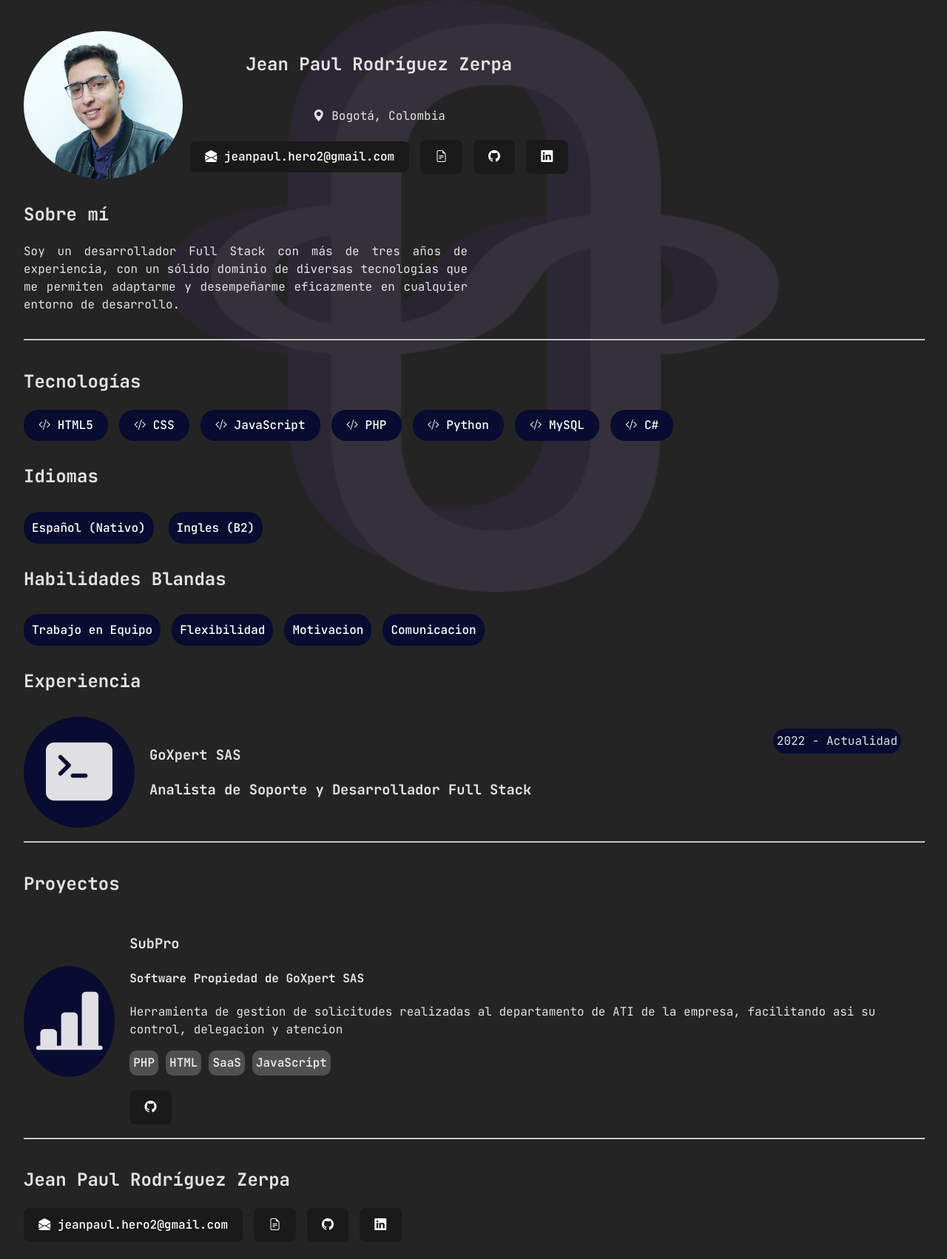
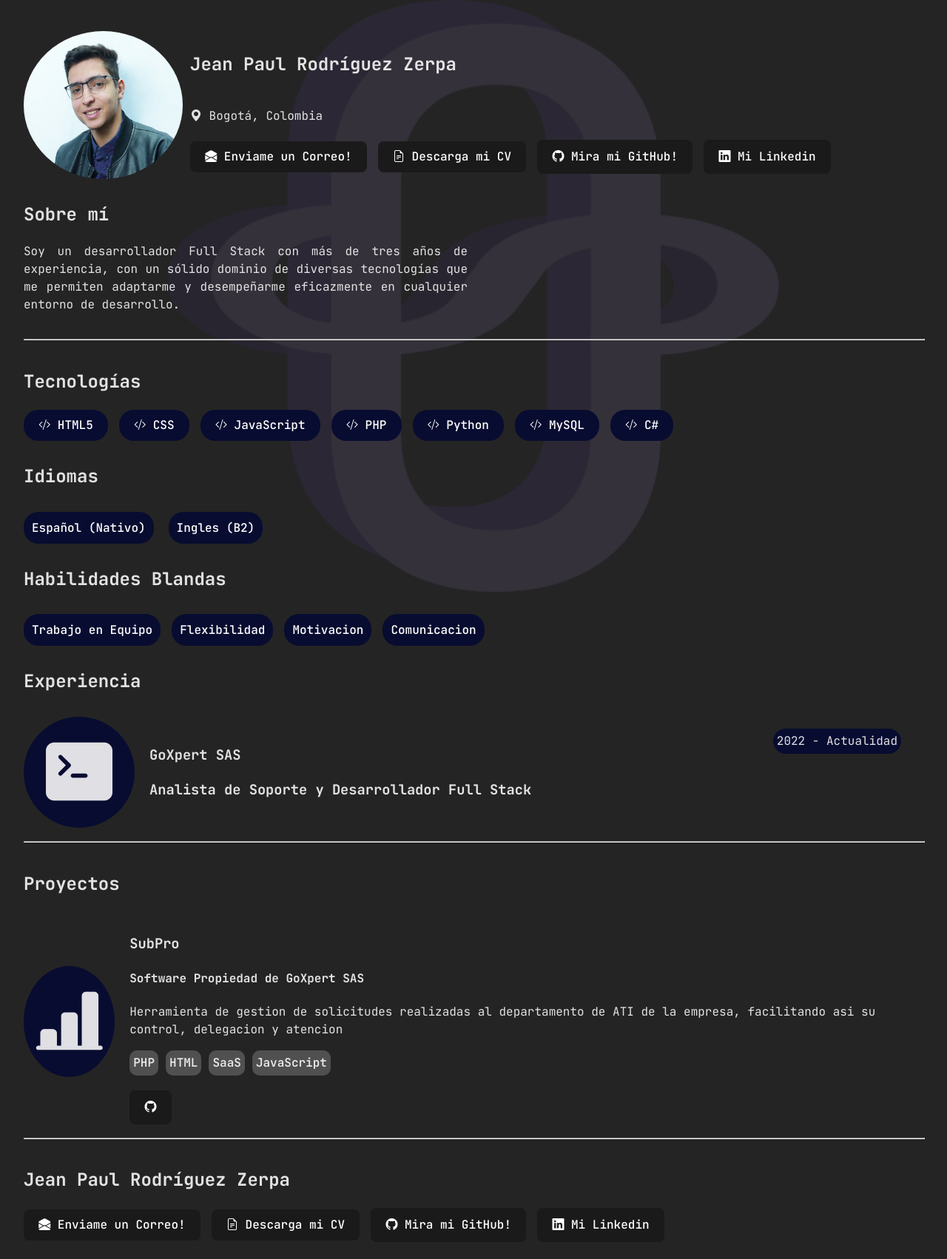
Before and after one commit to OctoverianSpark/octospark.github.io, a React (Vite) app: page / in a window 1280 px wide. Shown: the top 1702 px of the page at 74% size. Built offline with nearby package versions, Linux system fonts and the light colour scheme; a web font is replaced by a local one.

Commit message:
Cambios finales de la base

```diff
--- a/src/App.jsx
+++ b/src/App.jsx
@@ -34,6 +34,16 @@ function App() {
   };
 
 
+  const handleDownload = () => {
+    const url = "/cv.pdf";
+    const link = document.createElement("a");
+    link.href = url;
+    link.download = "cv.pdf"; // Nombre del archivo al descargar
+    document.body.appendChild(link);
+    link.click();
+    document.body.removeChild(link);
+  };
+
 
   return (
     <div className='portfolio-body' ref={sectionRef}>
@@ -44,10 +54,10 @@ function App() {
           <h2>Jean Paul Rodr&iacute;guez Zerpa</h2>
           <span><i className='bi bi-geo-alt-fill'></i> Bogot&aacute;, Colombia</span>
           <div className="container-btns">
-            <button onClick={handleCopy}><i className='bi bi-envelope-open-fill'></i> jeanpaul.hero2@gmail.com</button>
-            <a ><i className='bi bi-file-earmark-text'></i></a>
-            <a href='https://github.com/OctoverianSpark' onClick={e => handleLink(e)}><i className='bi bi-github'></i></a>
-            <a href='https://www.linkedin.com/in/jean-paul-rodriguez-zerpa-6b3270258' onClick={e => handleLink(e)}><i className='bi bi-linkedin'></i></a>
+            <button onClick={handleCopy}><i className='bi bi-envelope-open-fill'></i> <span>Enviame un Correo!</span></button>
+            <button onClick={handleDownload} ><i className='bi bi-file-earmark-text'></i> <span>Descarga mi CV</span></button>
+            <a href='https://github.com/OctoverianSpark' onClick={e => handleLink(e)}><i className='bi bi-github'></i> <span>Mira mi GitHub!</span></a>
+            <a href='https://www.linkedin.com/in/jean-paul-rodriguez-zerpa-6b3270258' onClick={e => handleLink(e)}><i className='bi bi-linkedin'></i> <span>Mi Linkedin</span></a>
           </div>
         </div>
 
@@ -140,15 +150,15 @@ function App() {
 
       </div>
       <hr />
-      <div className="foot">
-        <h2>Jean Paul Rodr&iacute;guez Zerpa</h2>
-        <div className="container-btns">
-          <a href='mailto:jeanpaul.hero2@gmail.com' className="mail-btn"><i className='bi bi-envelope-open-fill'></i> jeanpaul.hero2@gmail.com</a>
-          <a ><i className='bi bi-file-earmark-text'></i></a>
-          <a href='https://github.com/OctoverianSpark' onClick={e => handleLink(e)}><i className='bi bi-github'></i></a>
-          <a href='https://www.linkedin.com/in/jean-paul-rodriguez-zerpa-6b3270258' onClick={e => handleLink(e)}><i className='bi bi-linkedin'></i></a>
+        <div className="foot">
+          <h2>Jean Paul Rodr&iacute;guez Zerpa</h2>
+          <div className="container-btns">
+            <button onClick={handleCopy}><i className='bi bi-envelope-open-fill'></i> <span>Enviame un Correo!</span></button>
+            <button onClick={handleDownload} ><i className='bi bi-file-earmark-text'></i> <span>Descarga mi CV</span></button>
+            <a href='https://github.com/OctoverianSpark' onClick={e => handleLink(e)}><i className='bi bi-github'></i> <span>Mira mi GitHub!</span></a>
+            <a href='https://www.linkedin.com/in/jean-paul-rodriguez-zerpa-6b3270258' onClick={e => handleLink(e)}><i className='bi bi-linkedin'></i> <span>Mi Linkedin</span></a>
+          </div>
         </div>
-      </div>
 
 
 
--- a/src/App.scss
+++ b/src/App.scss
@@ -110,14 +110,16 @@ a:hover {
   justify-content: flex-start;
   gap: 10px;
 
-  h2 {
-    text-align: center;
+  h2,span {
+    text-align: justify;
   }
 
   .info {
     display: grid;
     gap: 20px;
   }
+
+
 }
 
 .about-me {
```
Also changed, not shown: 1 other file (tests, documents, lock files or other folders).
